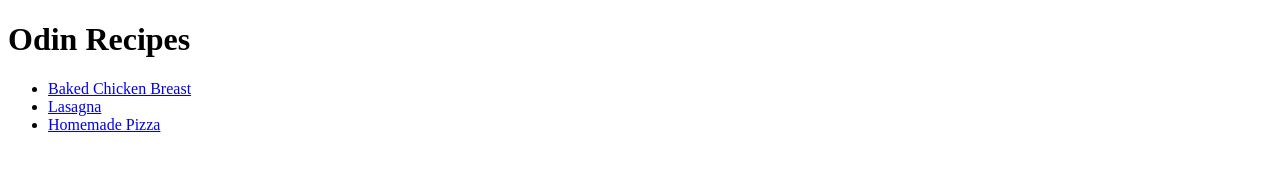
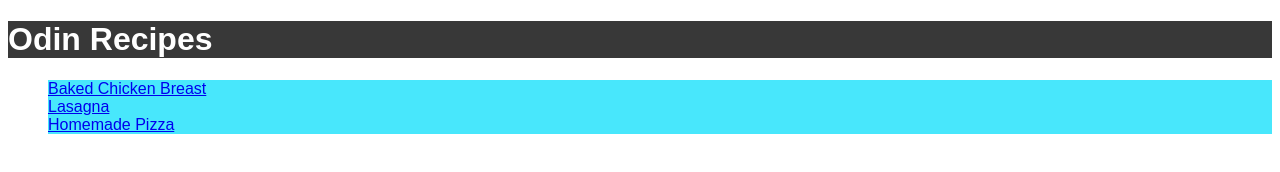
Before and after one commit to cyruhh/odin-recipes, a plain HTML site: page index.html in a window 1280 px wide. Drawn offline with Linux system fonts and the light colour scheme.

Commit message:
added links to style and classes

```diff
--- a/index.html
+++ b/index.html
@@ -4,14 +4,15 @@
 <head>
     <meta charset="UTF-8">
     <title>Odin Recipes</title>
+    <link rel="stylesheet" href="style.css">
 </head>
 
 <body>
-    <h1>Odin Recipes</h1>
+    <h1 class="title">Odin Recipes</h1>
     <ul>
-        <li><a href="recipes/bakedchicken.html">Baked Chicken Breast</a></li>
-        <li><a href="recipes/lasagna.html">Lasagna</a></li>
-        <li><a href="recipes/pizza.html">Homemade Pizza</a></li>
+        <li class="list"><a href="recipes/bakedchicken.html">Baked Chicken Breast</a></li>
+        <li class="list"><a href="recipes/lasagna.html">Lasagna</a></li>
+        <li class="list"><a href="recipes/pizza.html">Homemade Pizza</a></li>
     </ul>
 
 </body>
```
